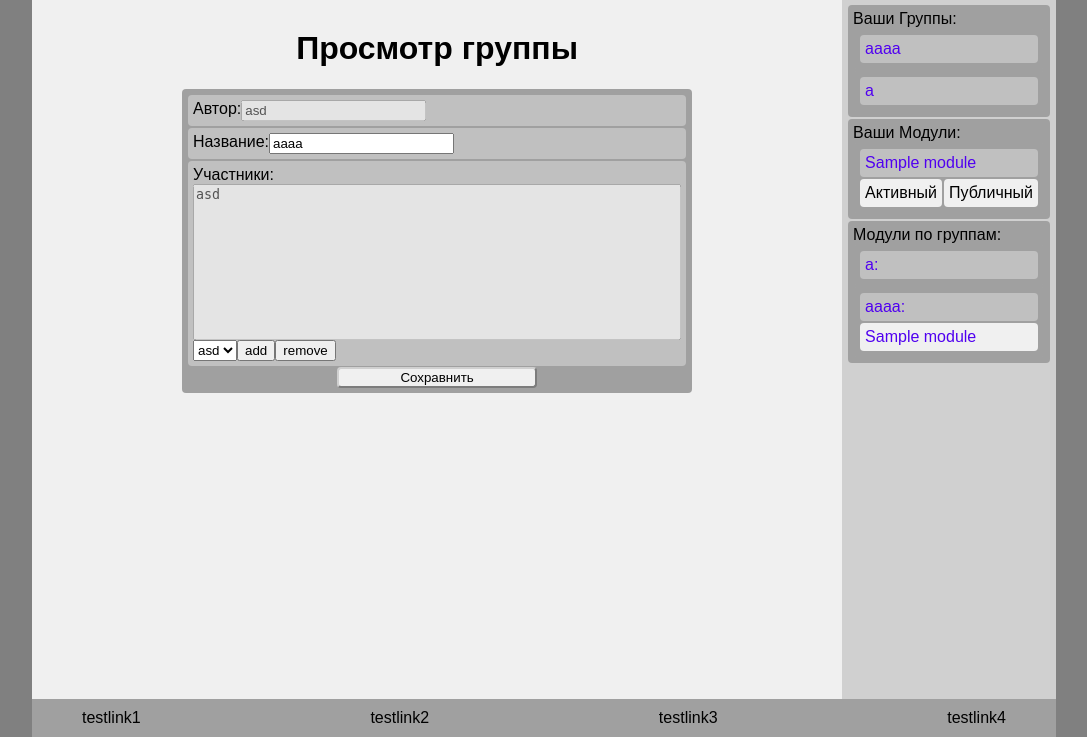
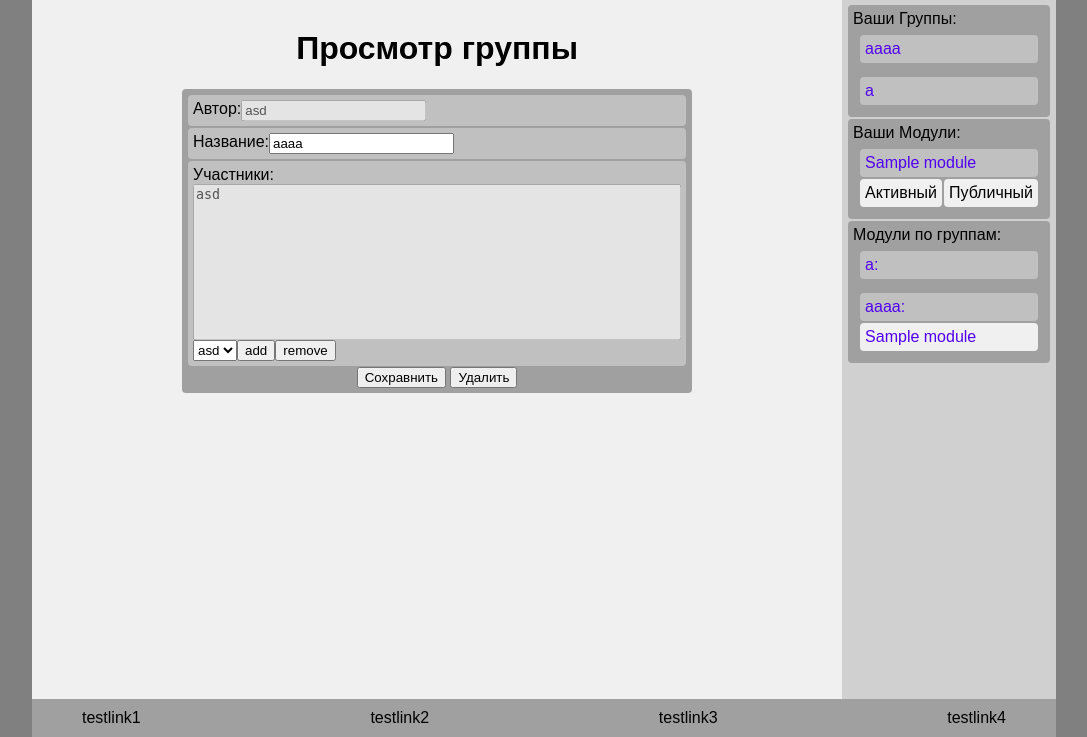
Before and after one commit to maximalekseenko/testing-system, a Django app: page /groups/1/ in a window 1280 px wide. Shown: the part 63-800 px from the top of the page, without its empty margins (96-1183 px from the left). Run offline with Django 3.2, Linux system fonts and the light colour scheme; a user stored in the database is signed in; data comes from the database, SQL or seed files in the repository; both versions use the stored data as it was after the commit; tables that the repository leaves empty hold one stand-in row (values such as "Sample post").

Commit message:
group delete

```diff
--- a/main/templates/group.html
+++ b/main/templates/group.html
@@ -31,9 +31,17 @@
                 </div>
                 {% endif %}
             </div>
-            {% if action == "create" or action == "edit" %}
-            <button type="button" onclick="mem_submit()" style="margin: 0% 30%;">{{buttonname}}</button>
-            {% endif %}
+
+            <div class="flex" style="width: 100%;">
+                <div style="margin: auto;">
+                    {% if action == "create" or action == "edit" %}
+                    <input type="button" onclick="mem_create()" value={{buttonname}}>
+                    {% endif %}
+                    {% if action == "edit" %}
+                    <input type="button" onclick="mem_delete()" value="Удалить">
+                    {% endif %}
+                </div>
+            </div>
         </div>
     </form>
 
@@ -50,11 +58,15 @@
             mem_name.disabled = false
         }
         //submit
-        function mem_submit() {
+        function mem_create() {
             if (!mem_name.value) return undefined
             if (mem_name.value.length>20) mem_name.value=mem_name.value.slice(0,20)
 
             mem_members.disabled = false
+            form.submit()
+        }
+        function mem_delete() {
+            mem_members.disabled = true
             form.submit()
         }
         //members_val
--- a/main/views.py
+++ b/main/views.py
@@ -59,10 +59,16 @@ def ShowGroupView(request, id):
         #is not owner
         if context['action'] != "edit":
             return redirect(f"/groups/{id}")
+
         #get data form POST
         form = GroupForm(request.POST)
         if len(Group.objects.filter(name=form.data['name'])) and Group.objects.filter(name=form.data['name'])[0].name != context['group'].name:
             return redirect('/groups/create/')
+
+        # if delete
+        if not form.data.get('members',""):
+            context['group'].delete()
+            return redirect('/')
         #save edited group
         context['group'].name   = form.data['name']
         context['group'].members.set(User.objects.filter(username__in=form.data['members'].split('\r\n')))
```
Also changed, not shown: db.sqlite3.
